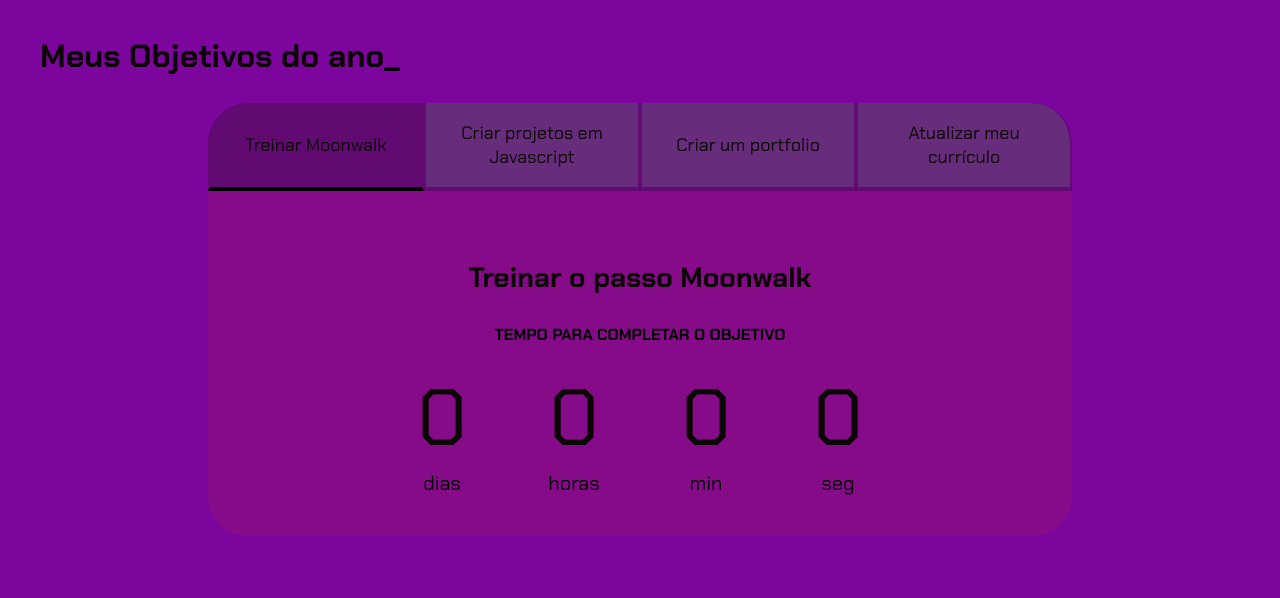
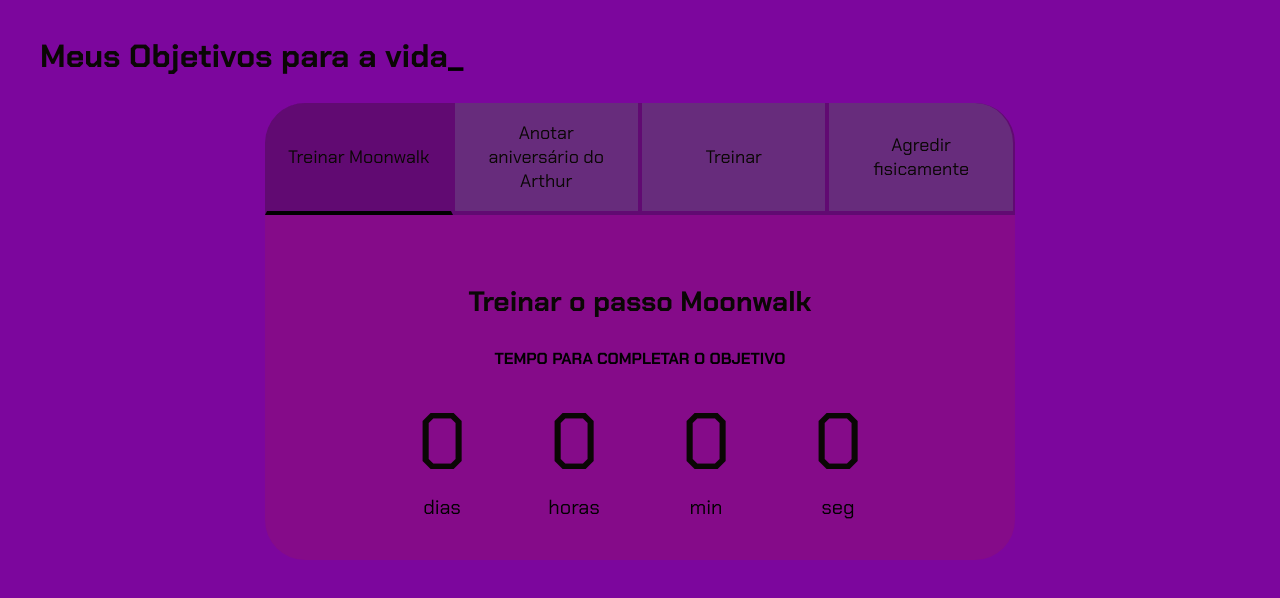
Before and after one commit to sir-art/sir-Jackson, a plain HTML site: page index.html in a window 1280 px wide. Drawn offline with Linux system fonts and the light colour scheme.

Commit message:
Add files via upload

```diff
--- a/index.html
+++ b/index.html
@@ -10,13 +10,13 @@
 
 <body>
     <section class="conteudo-principal">
-        <h2 class="titulo-principal">Meus Objetivos do ano<span>_</span></h2>
+        <h2 class="titulo-principal">Meus Objetivos para a vida<span>_</span></h2>
         <div class="conteudo">
             <div class="botoes">
                 <button class="botao ativo">Treinar Moonwalk</button>
-                <button class="botao">Criar projetos em Javascript</button>
-                <button class="botao">Criar um portfolio</button>
-                <button class="botao">Atualizar meu currículo</button>
+                <button class="botao">Anotar aniversário do Arthur</button>
+                <button class="botao">Treinar</button>
+                <button class="botao">Agredir fisicamente</button>
             </div>
             <div class="abas-textos">
                 <div class="aba-conteudo ativo">
@@ -42,7 +42,7 @@
                     </div>
                 </div>
                 <div class="aba-conteudo">
-                    <h3 class="aba-conteudo-titulo-principal">Criar 5 projetos em Javascript</h3>
+                    <h3 class="aba-conteudo-titulo-principal">Anotar no WhatsApp</h3>
                     <h4 class="aba-conteudo-titulo-secundario">Tempo para completar o objetivo</h4>
                     <div class="contador">
                         <div class="contador-digito">
@@ -64,7 +64,7 @@
                     </div>
                 </div>
                 <div class="aba-conteudo">
-                    <h3 class="aba-conteudo-titulo-principal">Criar um portfolio com os meus 3 melhores projetos</h3>
+                    <h3 class="aba-conteudo-titulo-principal">Treinar Muay thai</h3>
                     <h4 class="aba-conteudo-titulo-secundario">Tempo para completar o objetivo</h4>
                     <div class="contador">
                         <div class="contador-digito">
@@ -86,7 +86,7 @@
                     </div>
                 </div>
                 <div class="aba-conteudo">
-                    <h3 class="aba-conteudo-titulo-principal">Atualizar meu curriculo com os certificados da Alura</h3>
+                    <h3 class="aba-conteudo-titulo-principal">Agredir o Pedro</h3>
                     <h4 class="aba-conteudo-titulo-secundario">Tempo para completar o objetivo</h4>
                     <div class="contador">
                         <div class="contador-digito">
```
